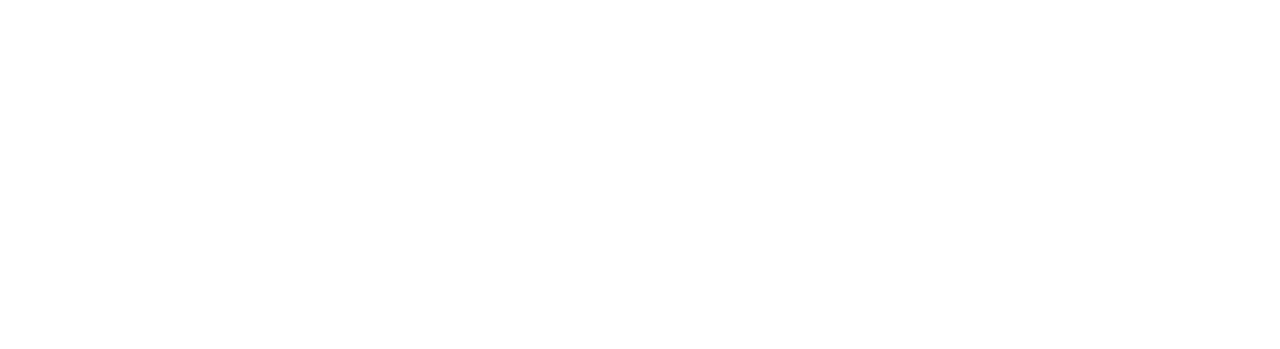
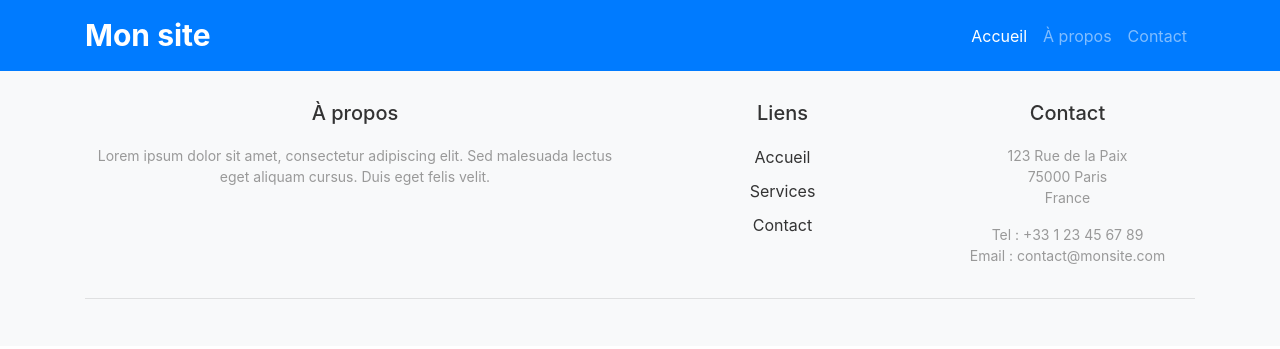
Before and after one commit to eric-chambonneau/Cours-bootstrap, a plain HTML site: page index.html in a window 1280 px wide. Drawn offline with nearby package versions, Linux system fonts and the light colour scheme.

Commit message:
Add files via upload

```diff
--- a/index.html
+++ b/index.html
@@ -1,12 +1,81 @@
 <!DOCTYPE html>
 <html lang="fr">
-<head>
+  <head>
     <meta charset="UTF-8">
-    <meta http-equiv="X-UA-Compatible" content="IE=edge">
     <meta name="viewport" content="width=device-width, initial-scale=1.0">
-    <title>Cours BOOTSTRAP</title>
-</head>
-<body>
-
-</body>
+    <title>Mon header</title>
+    <link rel="stylesheet" href="https://maxcdn.bootstrapcdn.com/bootstrap/4.0.0/css/bootstrap.min.css">
+    <link rel="stylesheet" href="style.css">
+    <style>
+      /* Style personnalisé pour le header */
+      .navbar {
+        background-color: #007bff;
+        color: #fff;
+      }
+      .navbar-brand {
+        font-size: 30px;
+        font-weight: bold;
+      }
+    </style>
+  </head>
+  <body>
+    <header>
+      <!-- Barre de navigation Bootstrap -->
+      <nav class="navbar navbar-expand-lg navbar-dark">
+        <div class="container">
+          <!-- Logo -->
+          <a class="navbar-brand" href="#">Mon site</a>
+          <!-- Bouton de menu pour les écrans mobiles -->
+          <button class="navbar-toggler" type="button" data-toggle="collapse" data-target="#navbarNav" aria-controls="navbarNav" aria-expanded="false" aria-label="Toggle navigation">
+            <span class="navbar-toggler-icon"></span>
+          </button>
+          <!-- Menu de navigation -->
+          <div class="collapse navbar-collapse" id="navbarNav">
+            <ul class="navbar-nav ml-auto">
+              <li class="nav-item active">
+                <a class="nav-link" href="#">Accueil</a>
+              </li>
+              <li class="nav-item">
+                <a class="nav-link" href="#">À propos</a>
+              </li>
+              <li class="nav-item">
+                <a class="nav-link" href="#">Contact</a>
+              </li>
+            </ul>
+          </div>
+        </div>
+      </nav>
+    </header>
+    <div class="container">
+      <!-- Le contenu du site -->
+    </div>
+    <footer class="footer bg-light">
+        <div class="container">
+          <div class="row text-center">
+            <div class="col-md-6">
+              <h3>À propos</h3>
+              <p>Lorem ipsum dolor sit amet, consectetur adipiscing elit. Sed malesuada lectus eget aliquam cursus. Duis eget felis velit.</p>
+            </div>
+            <div class="col-md-3">
+              <h3>Liens</h3>
+              <ul class="list-unstyled">
+                <li><a href="#">Accueil</a></li>
+                <li><a href="#">Services</a></li>
+                <li><a href="#">Contact</a></li>
+              </ul>
+            </div>
+            <div class="col-md-3">
+              <h3>Contact</h3>
+              <p>123 Rue de la Paix<br>75000 Paris<br>France</p>
+              <p>Tel : +33 1 23 45 67 89<br>Email : contact@monsite.com</p>
+            </div>
+          </div>
+          <hr>
+          <div class="row text-center">
+            <div class="col
+    <!-- Scripts pour Bootstrap -->
+    <script src="https://code.jquery.com/jquery-3.2.1.slim.min.js"></script>
+    <script src="https://cdnjs.cloudflare.com/ajax/libs/popper.js/1.12.9/umd/popper.min.js"></script>
+    <script src="https://maxcdn.bootstrapcdn.com/bootstrap/4.0.0/js/bootstrap.min.js"></script>
+  </body>
 </html>
--- /dev/null
+++ b/style.css
@@ -0,0 +1,27 @@
+footer {
+    background-color: #f8f8f8;
+    padding: 30px 0;
+  }
+
+  .footer h3 {
+    font-size: 20px;
+    color: #333;
+    margin-bottom: 20px;
+  }
+
+  .footer p {
+    font-size: 14px;
+    color: #999;
+  }
+
+  .footer ul {
+    list-style: none;
+    padding: 0;
+  }
+  .footer ul li {
+    margin-bottom: 10px;
+  }
+
+  .footer ul li a {
+    color: #333;
+  }
```
